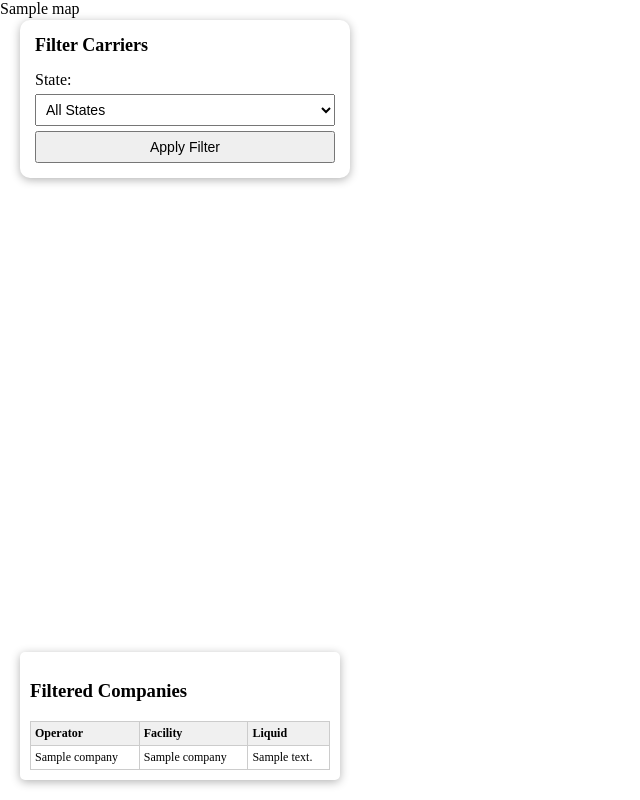
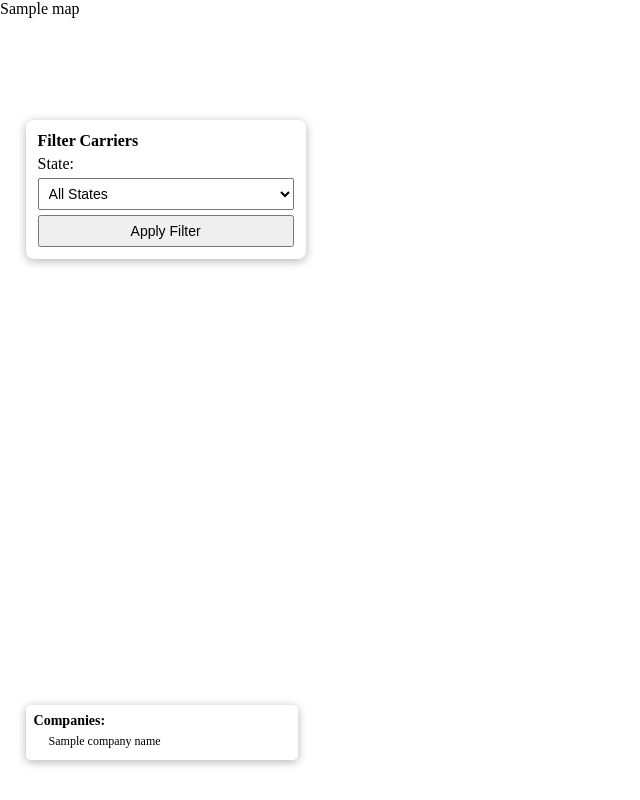
Before and after one commit to DNFR12/Bulk_carrier_lookup, a Flask app: template templates/index.html in a window 1280 px wide. Shown: the whole page, without its empty margins (0-640 px from the left). Run offline with Flask 3, Linux system fonts and the light colour scheme; the template is opened without the code that fills it: most values are stand-ins (such as "Sample title", 1, 10 or a date in 2020).

Commit message:
Update index.html

```diff
--- a/templates/index.html
+++ b/templates/index.html
@@ -4,40 +4,48 @@
     <meta charset="UTF-8">
     <title>Bulk Liquid Carrier Lookup</title>
     <style>
-        body { margin: 0; padding: 0; }
+        body { margin: 0; padding: 0; overflow: hidden; }
         #map {
             position: absolute;
             top: 0; left: 0;
-            width: 100vw; height: 100vh;
+            width: 100%; height: 100%;
             z-index: 1;
         }
         #sidePanel {
             position: absolute;
-            top: 20px; left: 20px;
+            top: 15%;
+            left: 2%;
             background: white;
-            padding: 15px;
-            border-radius: 10px;
-            width: 300px;
+            padding: 12px;
+            border-radius: 8px;
+            width: 20%;
+            min-width: 200px;
+            max-width: 300px;
             box-shadow: 0 2px 10px rgba(0,0,0,0.3);
             z-index: 999;
         }
-        #sidePanel h2 { margin-top: 0; font-size: 18px; }
+        #sidePanel h2 { margin: 0 0 5px; font-size: 16px; }
         select, button { width: 100%; margin-top: 5px; padding: 6px; font-size: 14px; }
-        #dataTable {
+
+        #companyList {
             position: absolute;
-            bottom: 20px; left: 20px;
-            width: 300px;
-            max-height: 250px;
-            overflow-y: auto;
+            bottom: 5%;
+            left: 2%;
+            width: 20%;
+            min-width: 200px;
+            max-width: 300px;
             background: white;
             border-radius: 5px;
             box-shadow: 0 2px 10px rgba(0,0,0,0.3);
-            padding: 10px;
+            padding: 8px;
             z-index: 999;
+            font-size: 12px;
+            max-height: 25%;
+            overflow-y: auto;
         }
-        table { width: 100%; border-collapse: collapse; font-size: 12px; }
-        th, td { border: 1px solid #ccc; padding: 4px; text-align: left; }
-        th { background: #f0f0f0; }
+        #companyList h3 { margin: 0 0 5px; font-size: 14px; }
+        #companyList ul { padding-left: 15px; margin: 0; list-style-type: none; }
+        #companyList li { margin-bottom: 3px; }
     </style>
 </head>
 <body>
@@ -58,22 +66,13 @@
     </form>
 </div>
 
-<div id="dataTable">
-    <h3>Filtered Companies</h3>
-    <table>
-        <tr>
-            <th>Operator</th>
-            <th>Facility</th>
-            <th>Liquid</th>
-        </tr>
-        {% for c in companies %}
-        <tr>
-            <td>{{ c["Operator_Name"] }}</td>
-            <td>{{ c["Facility_Name"] }}</td>
-            <td>{{ c["Liquid_Type_Detail"] }}</td>
-        </tr>
+<div id="companyList">
+    <h3>Companies:</h3>
+    <ul>
+        {% for name in company_names %}
+        <li>{{ name }}</li>
         {% endfor %}
-    </table>
+    </ul>
 </div>
 
 </body>
```
